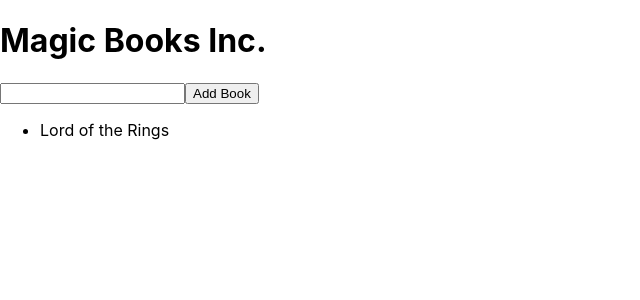
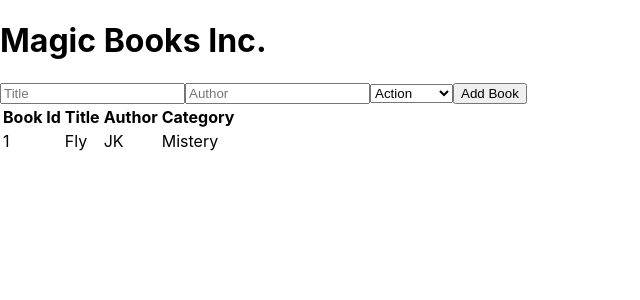
Before and after one commit to thneves/Bookstore, a React (Create React App) app: page / in a window 1280 px wide. Shown: the top 300 px of the page, without its empty margins (0-640 px from the left). Built offline with nearby package versions, Linux system fonts and the light colour scheme.

Commit message:
Create first redux action, store and reducer, add Form and Book components

```diff
--- a/src/App.js
+++ b/src/App.js
@@ -1,6 +1,7 @@
 import React from 'react';
-import BookForm from './components/BooksForm';
-import BooksList from './components/BooksLists';
+
+import BookForm from './containers/BookForm';
+import BooksList from './containers/BooksLists';
 
 function App() {
   return (
--- /dev/null
+++ b/src/actions/actionTypes.js
@@ -0,0 +1,3 @@
+const ADD_BOOK = 'ADD_BOOK';
+
+export default ADD_BOOK;
--- a/src/actions/index.js
+++ b/src/actions/actions.js
@@ -1,5 +1,7 @@
+import * as action from './actionTypes';
+
 const addBook = (book) => ({
-  type: 'ADD_BOOK',
+  type: action.ADD_BOOK,
   payload: book,
 });
 
--- a/src/components/BooksForm.js
+++ /dev/null
@@ -1,10 +0,0 @@
-export default function BookForm() {
-  return (
-    <div>
-      <form>
-        <input />
-        <button type="submit">Add Book</button>
-      </form>
-    </div>
-  );
-}
--- a/src/components/BooksLists.js
+++ /dev/null
@@ -1,9 +0,0 @@
-export default function BooksList() {
-  return (
-    <div>
-      <ul>
-        <li>Lord of the Rings</li>
-      </ul>
-    </div>
-  );
-}
--- /dev/null
+++ b/src/containers/BookForm.js
@@ -0,0 +1,20 @@
+export default function BookForm() {
+  const categories = ['Action', 'Biography', 'Mistery', 'Sci-Fi', 'Drama', 'Learning'];
+
+  return (
+    <div>
+      <form>
+        <label htmlFor="book-title">
+          <input type="text" name="title" id="book-title" placeholder="Title" />
+        </label>
+        <label htmlFor="author">
+          <input type="text" name="author" placeholder="Author" />
+        </label>
+        <select name="categories" value="categories">
+          {categories.map((cat) => (<option title="Categories" key={Math.random}>{cat}</option>))}
+        </select>
+        <button type="submit">Add Book</button>
+      </form>
+    </div>
+  );
+}
--- /dev/null
+++ b/src/containers/BooksLists.js
@@ -0,0 +1,37 @@
+import PropTypes from 'prop-types';
+// import { useState } from 'react';
+// import { connect } from 'react-redux';
+
+export default function BooksList({ book }) {
+  return (
+    <div className="table-div">
+      <table>
+        <tr>
+          <th>Book Id</th>
+          <th>Title</th>
+          <th>Author</th>
+          <th>Category</th>
+        </tr>
+        <tr>
+          <td>{book.id}</td>
+          <td>{book.title}</td>
+          <td>{book.author}</td>
+          <td>{book.category}</td>
+        </tr>
+      </table>
+    </div>
+  );
+}
+
+BooksList.propTypes = {
+  book: PropTypes.instanceOf(Object),
+};
+
+BooksList.defaultProps = {
+  book: {
+    id: '1',
+    title: 'Fly',
+    author: 'JK',
+    category: 'Mistery',
+  },
+};
--- a/src/index.js
+++ b/src/index.js
@@ -1,11 +1,15 @@
 import React from 'react';
 import ReactDOM from 'react-dom';
+import { Provider } from 'react-redux';
 import './index.css';
 import App from './App';
+import store from './store';
 
 ReactDOM.render(
   <React.StrictMode>
-    <App />
+    <Provider store={store}>
+      <App />
+    </Provider>
   </React.StrictMode>,
   document.getElementById('root'),
 );
--- /dev/null
+++ b/src/store.js
@@ -0,0 +1,6 @@
+import { createStore } from 'redux';
+import rootReducer from './reducers';
+
+const store = createStore(rootReducer);
+
+export default store;
```
Also changed, not shown: src/components/Book.js (added, +22 -0 lines).
